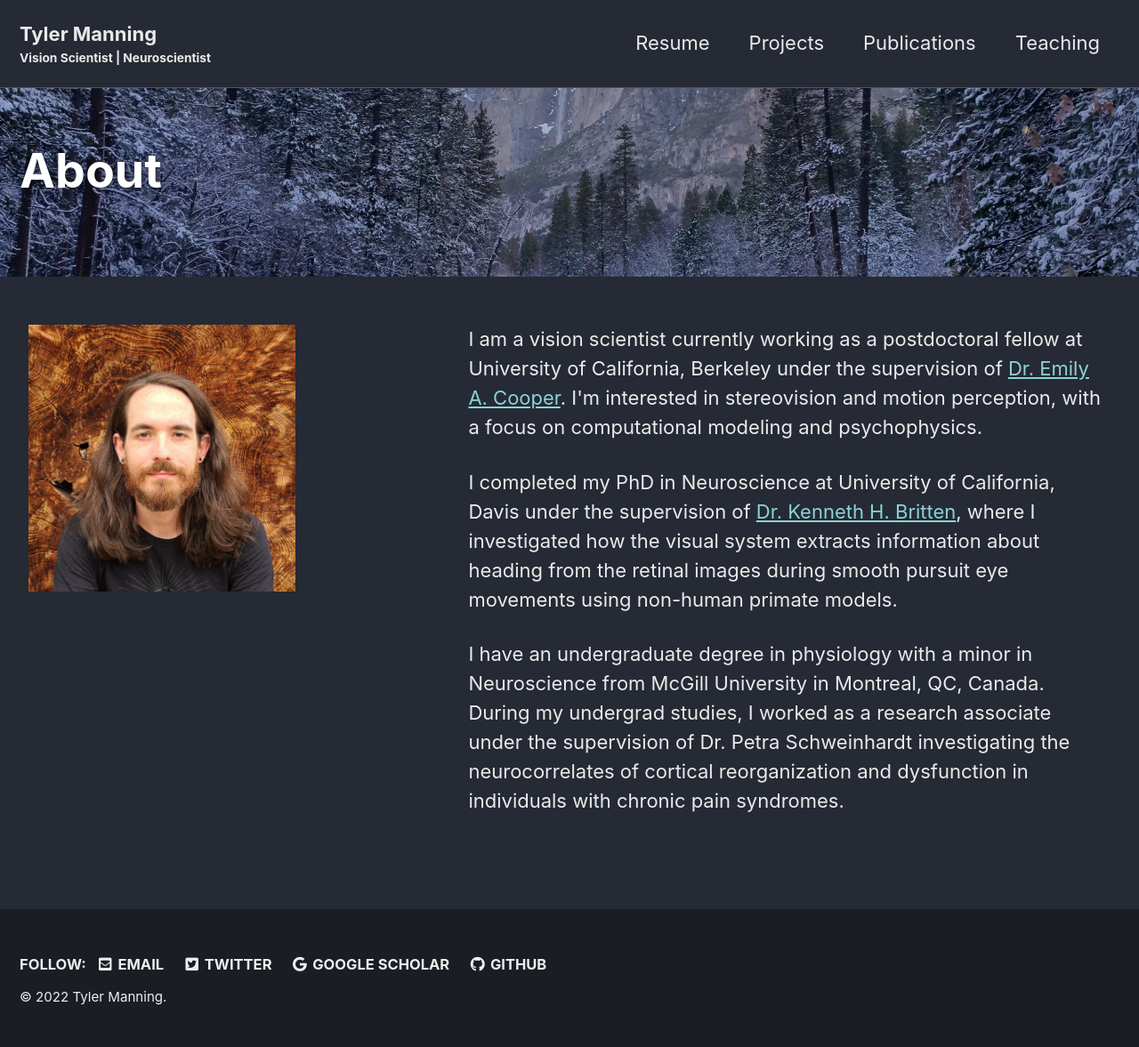
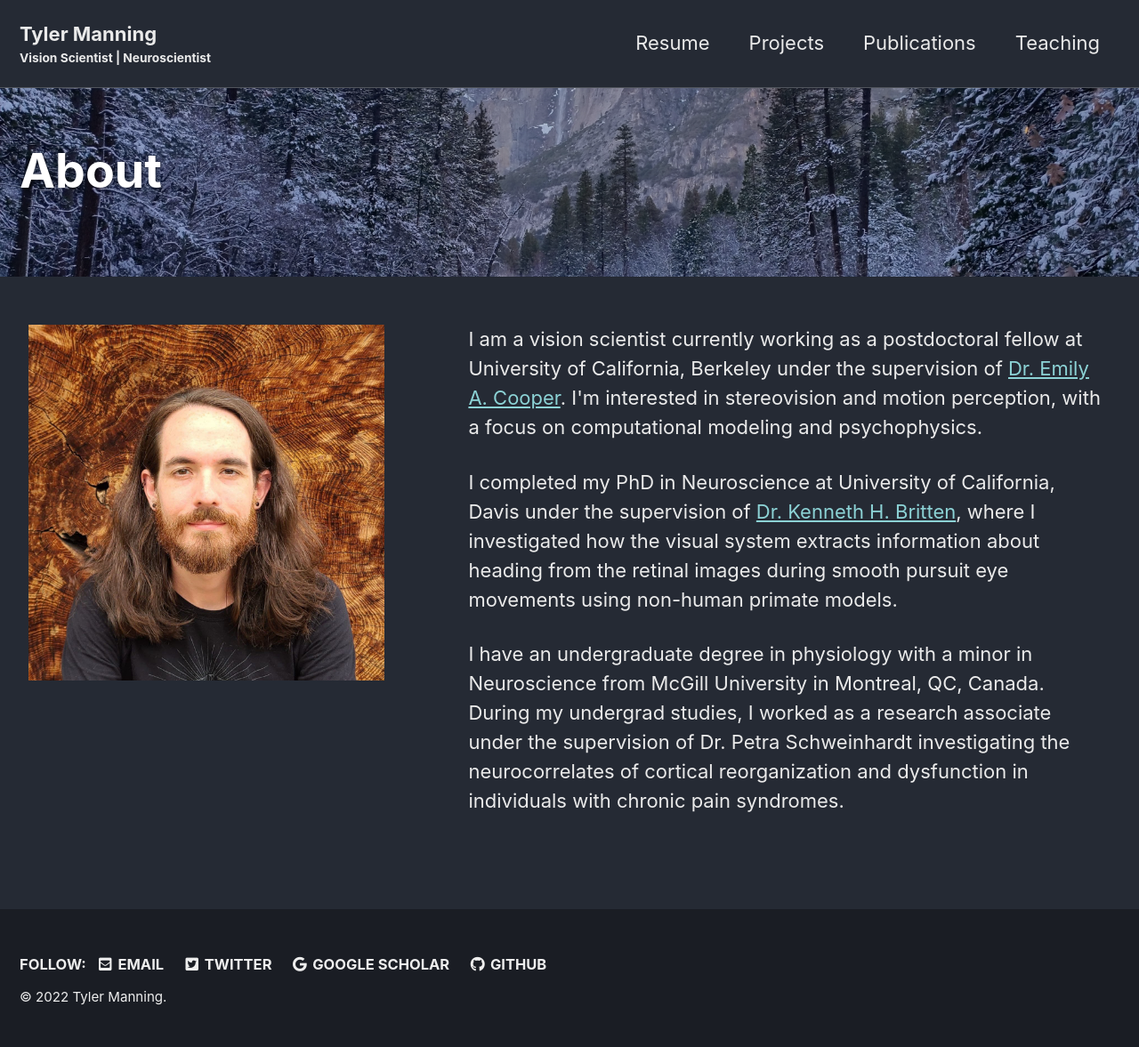
Before and after one commit to tsmanning/tsmanning.github.io, a Jekyll site: the page built from index.html, in a window 1280 px wide. Shown: the whole page at 89% size. Built offline with Jekyll 4.4.1, drawn with Linux system fonts in a browser that asks for light colours; cached includes are drawn as plain includes; the list of posts is cut into pages by our own code.

```diff
--- a/index.html
+++ b/index.html
@@ -77,7 +77,7 @@ feature_row:
 <body>
 <div class="row">
   <div class="column left">
-    <img src="/assets/images/photo_2021-08-09_09-49-12.jpg" alt="headshot" width="300" height="300">
+    <img src="/assets/images/photo_2021-08-09_09-49-12.jpg" alt="headshot" width="300" height="300" class="responsive">
   </div>
   <div class="column right">
     <p>I am a vision scientist currently working as a postdoctoral fellow at University of California, Berkeley
```
